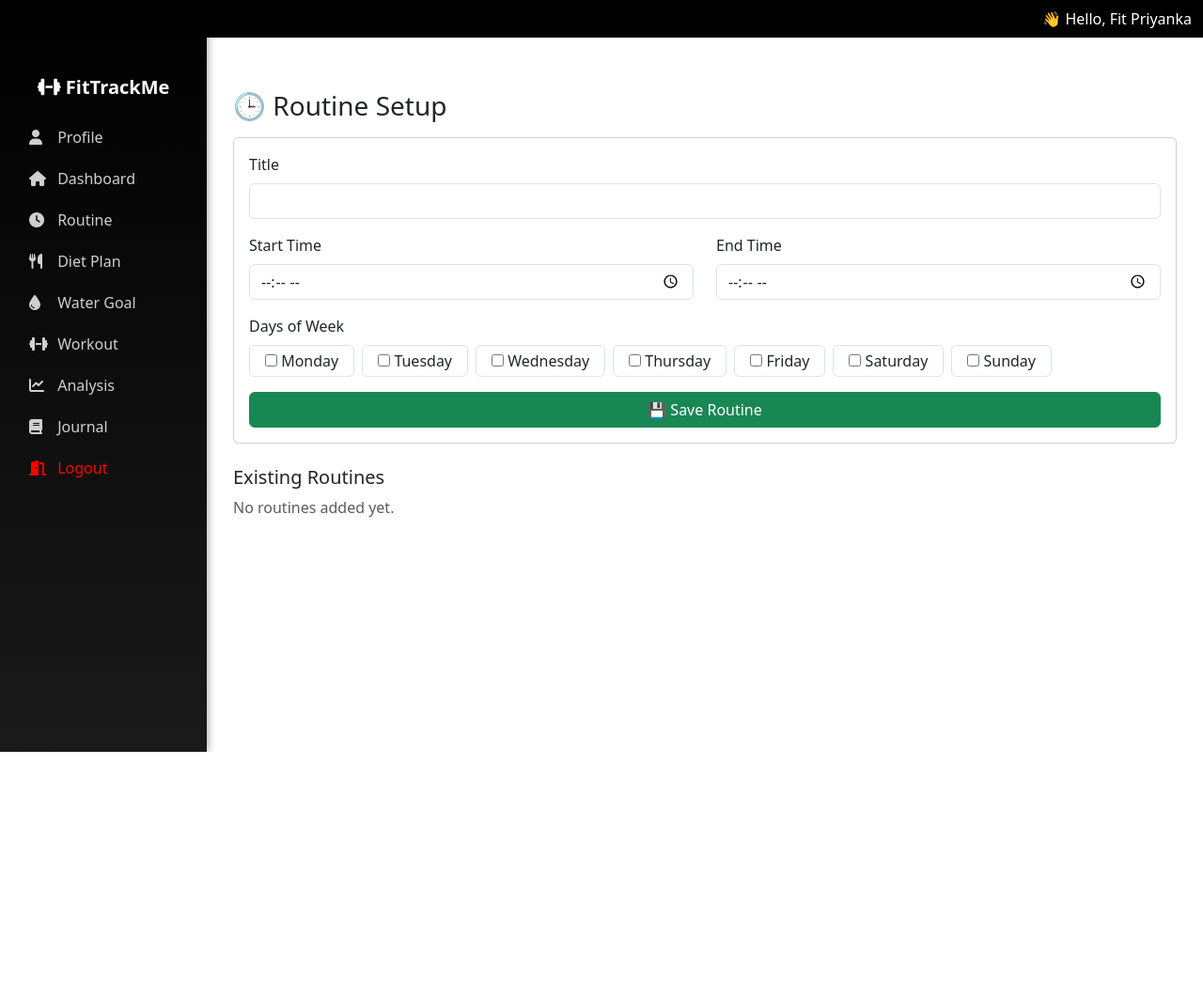
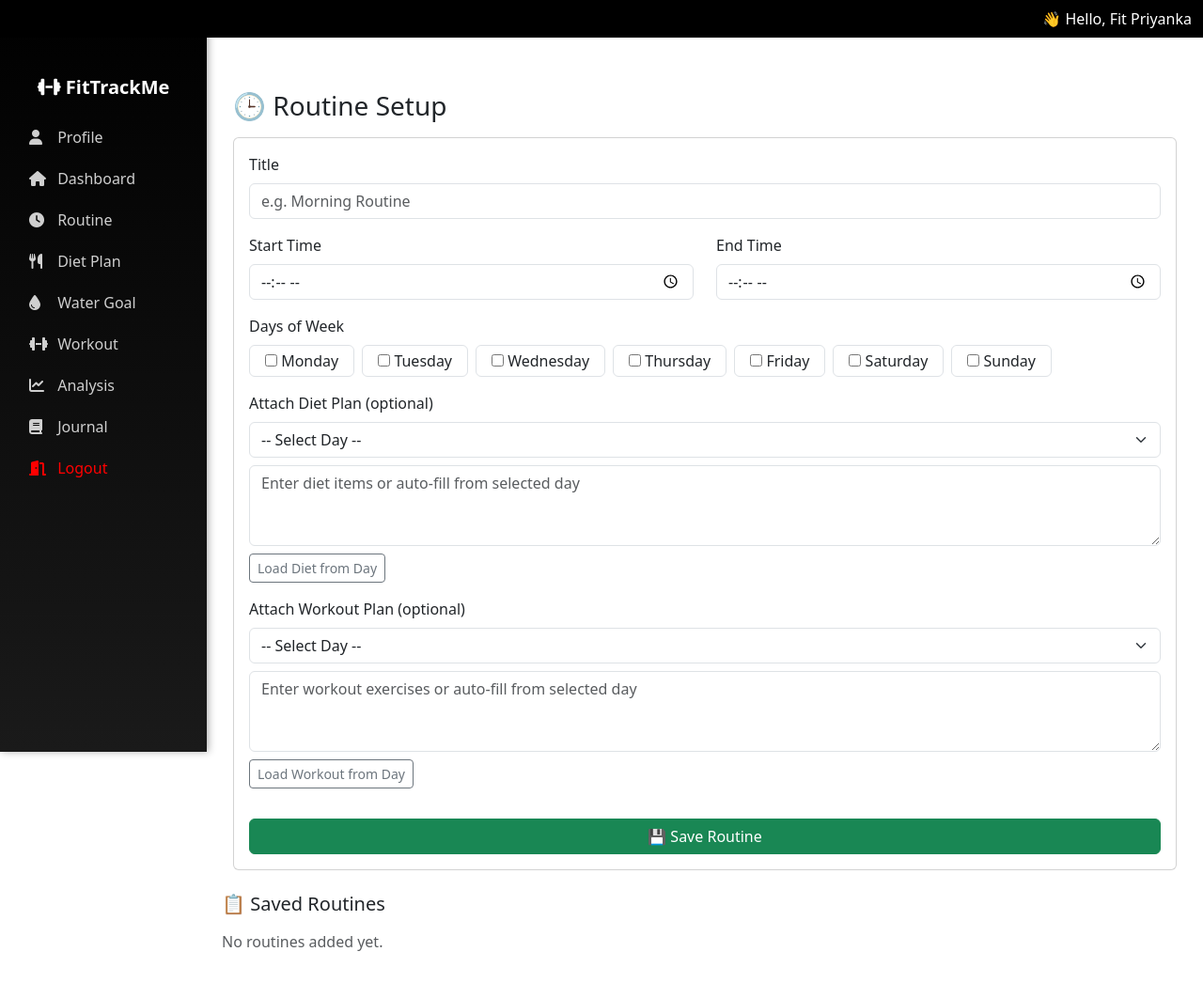
Before and after one commit to priyankaaurade1/fittrackme, a Django app: page /fit/routine-setup/ in a window 1280 px wide. Shown: the whole page at 94% size. Before the commit the page ends 800 px from the top, so only its background shows below. Run offline with Django 5.2, Linux system fonts and the light colour scheme; a user stored in the database is signed in; data comes from the database, SQL or seed files in the repository; both versions use the stored data as it was after the commit.

Commit message:
aded routine setup properly(not perfect)

```diff
--- a/fit/models.py
+++ b/fit/models.py
@@ -84,6 +84,7 @@ class DailyRoutine(models.Model):
     end_time = models.TimeField()
     days = models.JSONField(default=list)  # ["Monday", "Tuesday", ...]
     is_active = models.BooleanField(default=True)
+    is_auto = models.BooleanField(default=False)
 
     def __str__(self):
         return f"{self.title} ({self.start_time.strftime('%I:%M %p')} - {self.end_time.strftime('%I:%M %p')})"
--- a/fit/templates/dashboard.html
+++ b/fit/templates/dashboard.html
@@ -206,7 +206,7 @@
 
                 <div class="d-flex align-items-center gap-2">
                   <input type="checkbox" name="routine_{{ r.id }}" class="routine-checkbox"
-                        {% if r.is_done %}checked{% endif %}>
+                    {% if r.is_done %}checked{% endif %}>
 
                   {% if not r.is_done %}
                     {% if r.status == "⏰ It's time!" %}
--- a/fit/templates/routine_setup.html
+++ b/fit/templates/routine_setup.html
@@ -1,13 +1,31 @@
 {% extends "base.html" %}
 {% block content %}
+<style>
+  #routineSuggestions {
+    background: #f9fafb;
+    border: 2px dashed #6c757d;
+    transition: 0.3s ease;
+  }
+  #routineSuggestions strong {
+    color: #212529;
+  }
+  #routineSuggestions input[type=checkbox] {
+    transform: scale(1.1);
+    margin-right: 6px;
+  }
+</style>
+
 <div class="container mt-4">
   <h3 class="mb-3">🕒 Routine Setup</h3>
+
+  <!-- 💾 Add/Edit Routine Form -->
   <form method="POST" class="card p-3 mb-4">
     {% csrf_token %}
     <div class="mb-3">
       <label class="form-label">Title</label>
-      <input type="text" name="title" class="form-control" required>
+      <input type="text" name="title" class="form-control" placeholder="e.g. Morning Routine" required>
     </div>
+
     <div class="row mb-3">
       <div class="col">
         <label class="form-label">Start Time</label>
@@ -30,28 +48,110 @@
       </div>
     </div>
 
-    <button type="submit" class="btn btn-success w-100">💾 Save Routine</button>
+    <!-- 🥗 Diet Section -->
+    <div class="mb-3">
+      <label class="form-label">Attach Diet Plan (optional)</label>
+      <select name="diet_day" class="form-select mb-2">
+        <option value="">-- Select Day --</option>
+        {% for d in weekdays %}
+          <option value="{{ d }}">{{ d }}</option>
+        {% endfor %}
+      </select>
+      <textarea name="diet_items" class="form-control" rows="3"
+                placeholder="Enter diet items or auto-fill from selected day"></textarea>
+      <button type="button" class="btn btn-outline-secondary btn-sm mt-2" id="loadDietBtn">Load Diet from Day</button>
+    </div>
+
+    <!-- 🏋️ Workout Section -->
+    <div class="mb-3">
+      <label class="form-label">Attach Workout Plan (optional)</label>
+      <select name="workout_day" class="form-select mb-2">
+        <option value="">-- Select Day --</option>
+        {% for d in weekdays %}
+          <option value="{{ d }}">{{ d }}</option>
+        {% endfor %}
+      </select>
+      <textarea name="workout_items" class="form-control" rows="3"
+                placeholder="Enter workout exercises or auto-fill from selected day"></textarea>
+      <button type="button" class="btn btn-outline-secondary btn-sm mt-2" id="loadWorkoutBtn">Load Workout from Day</button>
+    </div>
+
+    <button type="submit" class="btn btn-success w-100 mt-3">💾 Save Routine</button>
   </form>
-
-  <h5>Existing Routines</h5>
+</div>
+<h5 class="mt-4 mb-3">📋 Saved Routines</h5>
 {% if routines %}
   <ul class="list-group">
     {% for r in routines %}
-        <li class="list-group-item d-flex justify-content-between align-items-center">
+      <li class="list-group-item">
+        <div class="d-flex justify-content-between align-items-start">
           <div>
-            <strong>{{ r.title }}</strong> — {{ r.start_time|time:"h:i A" }} - {{ r.end_time|time:"h:i A" }}
-            <br><small>{{ r.days|join:", " }}</small>
+            <strong>{{ r.title }}</strong><br>
+            <small class="text-muted">
+              {{ r.start_time|time:"h:i A" }} - {{ r.end_time|time:"h:i A" }} <br>
+              Days: {{ r.days|join:", " }}
+            </small>
+            {% if r.description %}
+              <pre class="mt-2 text-muted" style="white-space: pre-wrap;">{{ r.description }}</pre>
+            {% endif %}
           </div>
+          <div class="d-flex gap-2">
+            <button
+              type="button"
+              class="btn btn-sm btn-warning edit-btn"
+              data-id="{{ r.id }}"
+              data-title="{{ r.title }}"
+              data-start="{{ r.start_time }}"
+              data-end="{{ r.end_time }}"
+              data-days="{{ r.days|join:',' }}">
+              ✏️ Edit
+            </button>
 
-          <form method="POST" action="{% url 'delete_routine' r.id %}" onsubmit="return confirm('Are you sure you want to delete this routine?');">
+            <form method="POST" action="{% url 'delete_routine' r.id %}"
+                  onsubmit="return confirm('Are you sure you want to delete this routine?');">
               {% csrf_token %}
               <button type="submit" class="btn btn-sm btn-danger">🗑 Delete</button>
             </form>
+          </div>
+        </div>
       </li>
     {% endfor %}
   </ul>
 {% else %}
   <p class="text-muted">No routines added yet.</p>
 {% endif %}
-</div>
+
+<script>
+document.addEventListener("DOMContentLoaded", () => {
+  const dietData = {{ diet_data|safe }};
+  const workoutData = {{ workout_data|safe }};
+
+  const dietSelect = document.querySelector("[name='diet_day']");
+  const workoutSelect = document.querySelector("[name='workout_day']");
+  const dietTextarea = document.querySelector("[name='diet_items']");
+  const workoutTextarea = document.querySelector("[name='workout_items']");
+  const loadDietBtn = document.getElementById("loadDietBtn");
+  const loadWorkoutBtn = document.getElementById("loadWorkoutBtn");
+
+  loadDietBtn.addEventListener("click", () => {
+    const day = dietSelect.value;
+    if (!day) return alert("Please select a day first.");
+    const meals = dietData[day];
+    if (!meals) return alert("No diet plan found for this day.");
+    let text = "";
+    for (const [meal, foods] of Object.entries(meals)) {
+      text += `${meal}: ${foods.join(", ")}\n`;
+    }
+    dietTextarea.value = text.trim();
+  });
+
+  loadWorkoutBtn.addEventListener("click", () => {
+    const day = workoutSelect.value;
+    if (!day) return alert("Please select a day first.");
+    const w = workoutData[day];
+    if (!w) return alert("No workout plan found for this day.");
+    workoutTextarea.value = `${w.title}:\n${w.exercises.join("\n")}`;
+  });
+});
+</script>
 {% endblock %}
--- a/fit/views.py
+++ b/fit/views.py
@@ -13,6 +13,7 @@ from django.shortcuts import get_object_or_404
 from django.contrib.auth.forms import AuthenticationForm, UserCreationForm
 from django.contrib import messages
 from django.contrib.auth import authenticate, login as auth_login
+from datetime import time
 
 def auth_combined_view(request):
     login_form = AuthenticationForm()
@@ -44,6 +45,95 @@ def auth_combined_view(request):
         'login_form': login_form,
         'register_form': register_form,
     })
+
+def auto_sync_routines(user):
+    """
+    Auto-create or update routines from user's diet & workout plans.
+    Safely avoids duplicates using title + start_time + end_time.
+    """
+    from datetime import time
+    from django.utils.timezone import now
+    from .models import DietPlan, WorkoutPlan, DailyRoutine
+
+    diet_plans = DietPlan.objects.filter(user=user)
+    workouts = WorkoutPlan.objects.filter(user=user)
+
+    # Utility: suggest default meal/workout times (customizable)
+    def suggest_meal_time(meal_name):
+        meal_name = meal_name.lower()
+        if "waking" in meal_name:
+            return time(4, 50), time(5, 0)
+        elif "pre" in meal_name:
+            return time(5, 0), time(5, 30)
+        elif "post" in meal_name:
+            return time(6, 30), time(6, 45)
+        elif "breakfast" in meal_name:
+            return time(8, 15), time(8, 45)
+        elif "lunch" in meal_name:
+            return time(13, 30), time(14, 0)
+        elif "evening" in meal_name:
+            return time(16, 45), time(17, 0)
+        elif "dinner" in meal_name:
+            return time(20, 30), time(21, 0)
+        elif "bed" in meal_name:
+            return time(21, 30), time(22, 0)
+        return time(7, 0), time(7, 15)
+
+    # 🥗 Diet → Routine
+    for d in diet_plans:
+        title = d.meal_time.strip()
+        start, end = suggest_meal_time(d.meal_time)
+        DailyRoutine.objects.update_or_create(
+            user=user,
+            title=title,
+            start_time=start,  # 👈 uniquely identifies per title+time
+            end_time=end,
+            defaults={
+                "description": f"{d.day} diet: {d.food_items[:150]}...",
+                "days": [d.day],
+                "is_active": True,
+                "is_auto": True,
+            },
+        )
+
+    # 💪 Workout → Routine
+    for w in workouts:
+        title = f"Workout – {w.title or w.day}"
+        # default workout time suggestion
+        start_time, end_time = time(5, 30), time(6, 0)
+        DailyRoutine.objects.update_or_create(
+            user=user,
+            title=title,
+            start_time=start_time,
+            end_time=end_time,
+            defaults={
+                "description": (w.exercises or "")[:150],
+                "days": [w.day],
+                "is_active": True,
+                "is_auto": True,
+            },
+        )
+
+    # 🧹 Optional cleanup: remove old auto-generated routines
+    linked_titles = (
+        list(diet_plans.values_list("meal_time", flat=True))
+        + [f"Workout – {w.title or w.day}" for w in workouts]
+    )
+    DailyRoutine.objects.filter(user=user, is_auto=True).exclude(title__in=linked_titles).delete()
+
+def suggest_meal_time(meal_name):
+    """Returns default time slots for each meal"""
+    mapping = {
+        "Waking Snack": (time(4,50), time(5,0)),
+        "Pre-workout Snack": (time(5,0), time(5,30)),
+        "Post-workout snack": (time(6,30), time(6,45)),
+        "Breakfast": (time(8,15), time(8,45)),
+        "Lunch": (time(13,30), time(14,0)),
+        "Evening Snack": (time(16,45), time(17,0)),
+        "Dinner": (time(20,30), time(21,0)),
+        "Before Bed": (time(21,30), time(22,0)),
+    }
+    return mapping.get(meal_name, (time(12,0), time(12,30)))
 
 @login_required
 def water_setup(request):
@@ -238,7 +328,7 @@ def delete_workout_item(request):
 @login_required
 def dashboard(request):
     user = request.user
-
+    auto_sync_routines(user)
     # ✅ Ensure profile exists
     profile, created = UserProfile.objects.get_or_create(user=user)
     if not profile.height_cm or not profile.current_weight:
@@ -374,52 +464,43 @@ def dashboard(request):
     today = timezone.localdate()
     weekday = today.strftime('%A')
 
-    all_routines = DailyRoutine.objects.filter(user=user, is_active=True).order_by('start_time')
+    # Fetch all user routines
+    all_routines = DailyRoutine.objects.filter(user=user).order_by("start_time")
+
+    # Manually filter for today's weekday
     routines = [r for r in all_routines if weekday in (r.days or [])]
 
+    # Format each routine for display
     today_routines = []
-    next_routine = None
-    next_diff = float('inf')
-
     for r in routines:
-        # compute server-side aware datetime for the start_time
-        routine_dt = datetime.combine(today, r.start_time)
-        routine_dt = timezone.make_aware(routine_dt, tz)
-        now_local = timezone.localtime(timezone.now(), tz)
-        diff_seconds = int((routine_dt - now_local).total_seconds())
-
-        # status: store None / "it's time" / positive seconds (not minutes)
-        if diff_seconds > 0:
-            status = diff_seconds  # seconds left (absolute)
-            if diff_seconds < next_diff:
-                next_diff = diff_seconds
-                next_routine = r
-        elif -30 * 60 <= diff_seconds <= 0:
-            status = "⏰ It's time!"
-        else:
-            status = None
-
+        start_ts = datetime.combine(today, r.start_time)
         today_routines.append({
             "id": r.id,
             "title": r.title,
-            "time": f"{r.start_time.strftime('%I:%M %p')} - {r.end_time.strftime('%I:%M %p')}",
-            "description": r.description,
-            # pass absolute timestamp in milliseconds for client-side calculations
-            "start_ts": int(routine_dt.timestamp() * 1000),
-            "status": status,
-            "is_done": r.title in (progress.completed_routines or [])
+            "time": f"{r.start_time.strftime('%I:%M %p')} - {r.end_time.strftime('%I:%M %p')} (IST)",  # 👈 Added IST tag
+            "description": r.description or "",
+            "start_ts": int(tz.localize(start_ts).timestamp() * 1000),  # 👈 localized timestamp
+            "is_done": False,
         })
 
-    # Next upcoming summary (pass start_ts as well)
+    # Find next upcoming routine (in IST)
+    now = timezone.localtime().astimezone(tz)
+    next_routine = None
+    for r in routines:
+        start_dt = tz.localize(datetime.combine(today, r.start_time))
+        if start_dt > now:
+            next_routine = r
+            break
+
     next_routine_summary = None
     if next_routine:
-        next_time_str = f"{next_routine.start_time.strftime('%I:%M %p')} - {next_routine.end_time.strftime('%I:%M %p')}"
+        start_dt = tz.localize(datetime.combine(today, next_routine.start_time))
         next_routine_summary = {
             "title": next_routine.title,
-            "time": next_time_str,
-            "start_ts": int(datetime.combine(today, next_routine.start_time).astimezone(tz).timestamp() * 1000),
-            "desc": next_routine.description or ""
+            "time": f"{next_routine.start_time.strftime('%I:%M %p')} - {next_routine.end_time.strftime('%I:%M %p')} (IST)",  # 👈 Added IST
+            "start_ts": int(start_dt.timestamp() * 1000)
         }
+
     # ✅ Final context
     context = {
         'today': today,
@@ -583,37 +664,95 @@ def profile(request):
         'profile': profile,
     })
 
+import json
 @login_required
 def routine_setup(request):
     weekdays = ["Monday", "Tuesday", "Wednesday", "Thursday", "Friday", "Saturday", "Sunday"]
 
+    # 🥗 Fetch diet and workout data
+    diet_plans = DietPlan.objects.filter(user=request.user)
+    workout_plans = WorkoutPlan.objects.filter(user=request.user)
+
+    diet_data = {}
+    for d in diet_plans:
+        diet_data.setdefault(d.day, {})[d.meal_time] = [f.strip() for f in d.food_items.splitlines() if f.strip()]
+
+    workout_data = {}
+    for w in workout_plans:
+        workout_data[w.day] = {
+            "title": getattr(w, "title", w.day),
+            "exercises": [e.strip() for e in w.exercises.splitlines() if e.strip()]
+        }
+
+    # 🧾 Handle POST — Save routine
     if request.method == "POST":
+        title = request.POST.get("title", "").strip()
+        start_time = request.POST.get("start_time")
+        end_time = request.POST.get("end_time")
+        days = request.POST.getlist("days")
+        diet_items = request.POST.get("diet_items", "").strip()
+        workout_items = request.POST.get("workout_items", "").strip()
+
+        # Ensure required fields are present
+        if not title or not start_time or not end_time or not days:
+            messages.error(request, "⚠️ Please fill all required fields.")
+            return redirect("routine_setup")
+
+        # 🧩 Combine diet/workout into description
+        description = ""
+        if diet_items:
+            description += f"Diet:\n{diet_items}\n\n"
+        if workout_items:
+            description += f"Workout:\n{workout_items}"
+
+        try:
+            DailyRoutine.objects.create(
+                user=request.user,
+                title=title,
+                start_time=start_time,
+                end_time=end_time,
+                days=days,  # ✅ Stored as JSON
+                description=description.strip(),
+            )
+            messages.success(request, "✅ Routine saved successfully!")
+        except Exception as e:
+            messages.error(request, f"❌ Error saving routine: {e}")
+
+        return redirect("routine_setup")
+
+    # Fetch routines for display
+    routines = DailyRoutine.objects.filter(user=request.user).order_by("start_time")
+
+    return render(request, "routine_setup.html", {
+        "weekdays": weekdays,
+        "routines": routines,
+        "diet_data": json.dumps(diet_data),
+        "workout_data": json.dumps(workout_data),
+    })
+
+@login_required
+def edit_routine(request):
+    if request.method == "POST":
+        rid = request.POST.get("routine_id")
         title = request.POST.get("title")
-        description = request.POST.get("description")
         start_time = request.POST.get("start_time")
         end_time = request.POST.get("end_time")
         days = request.POST.getlist("days")
 
-        if not title or not start_time or not end_time or not days:
-            messages.error(request, "⚠️ Please fill all fields and select at least one day.")
+        try:
+            routine = DailyRoutine.objects.get(id=rid, user=request.user, is_auto=False)
+        except DailyRoutine.DoesNotExist:
+            messages.error(request, "⚠️ Routine not found or cannot be edited.")
             return redirect("routine_setup")
 
-        DailyRoutine.objects.create(
-            user=request.user,
-            title=title,
-            description=description,
-            start_time=start_time,
-            end_time=end_time,
-            days=days
-        )
-        messages.success(request, "✅ Routine added successfully!")
-        return redirect("routine_setup")
+        routine.title = title
+        routine.start_time = start_time
+        routine.end_time = end_time
+        routine.days = days
+        routine.save()
 
-    routines = DailyRoutine.objects.filter(user=request.user).order_by("start_time")
-    return render(request, "routine_setup.html", {
-        "routines": routines,
-        "weekdays": weekdays
-    })
+        messages.success(request, "✏️ Routine updated successfully!")
+    return redirect("routine_setup")
 
 @login_required
 def edit_routine(request):
```
Also changed, not shown: db.sqlite3, fit/migrations/0017_dailyroutine_is_auto.py (added). Lines whose indentation alone changed are shown as unchanged.
